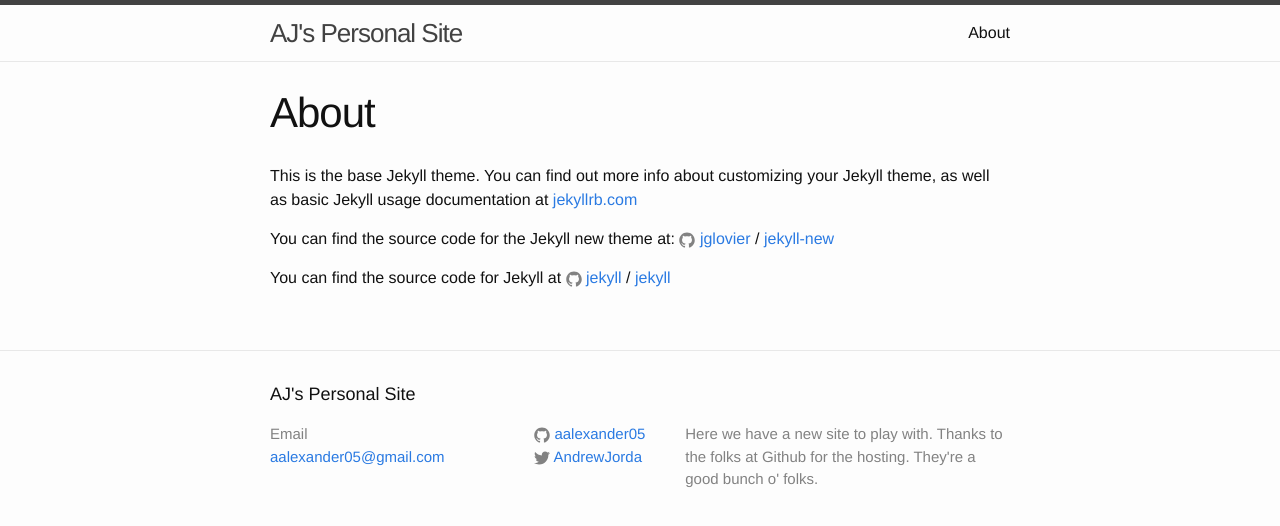
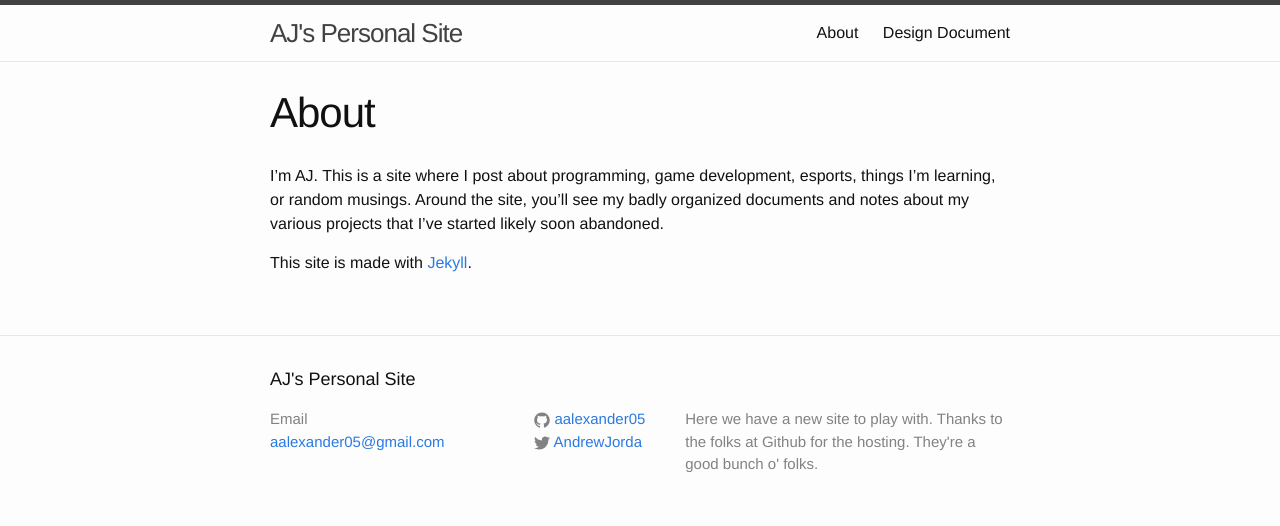
Before and after one commit to aalexander05/aalexander05.github.io, a Jekyll site: the page built from about.md, in a window 1280 px wide. Shown: the top 526 px of the page. Built offline with Jekyll 4.4.1, drawn with Linux system fonts in a browser that asks for light colours.

Commit message:
Added design doc

```diff
--- a/about.md
+++ b/about.md
@@ -4,12 +4,6 @@ title: About
 permalink: /about/
 ---
 
-This is the base Jekyll theme. You can find out more info about customizing your Jekyll theme, as well as basic Jekyll usage documentation at [jekyllrb.com](http://jekyllrb.com/)
+I'm AJ. This is a site where I post about programming, game development, esports, things I'm learning, or random musings. Around the site, you'll see my badly organized documents and notes about my various projects that I've started likely soon abandoned.
 
-You can find the source code for the Jekyll new theme at:
-{% include icon-github.html username="jglovier" %} /
-[jekyll-new](https://github.com/jglovier/jekyll-new)
-
-You can find the source code for Jekyll at
-{% include icon-github.html username="jekyll" %} /
-[jekyll](https://github.com/jekyll/jekyll)
+This site is made with [Jekyll](https://jekyllrb.com/).
```
Also changed, not shown: designdoc.md (added, +67 -0 lines).
